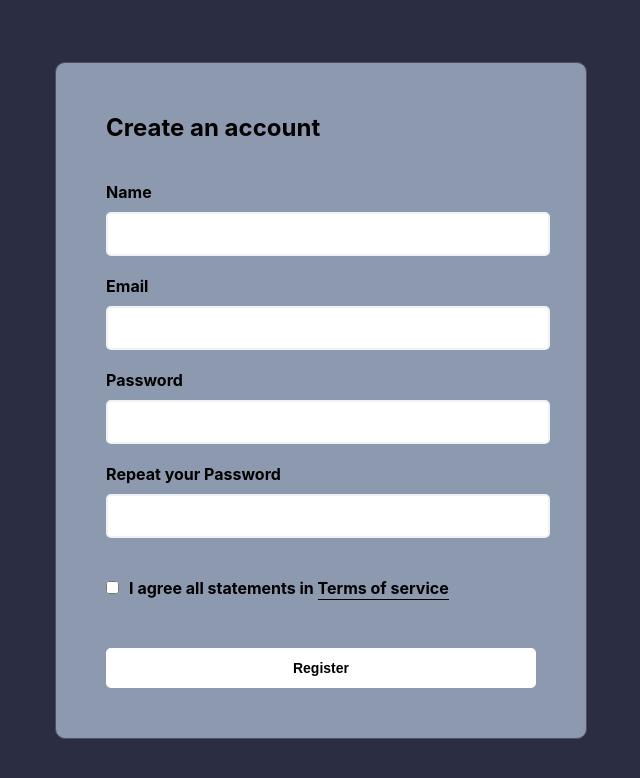
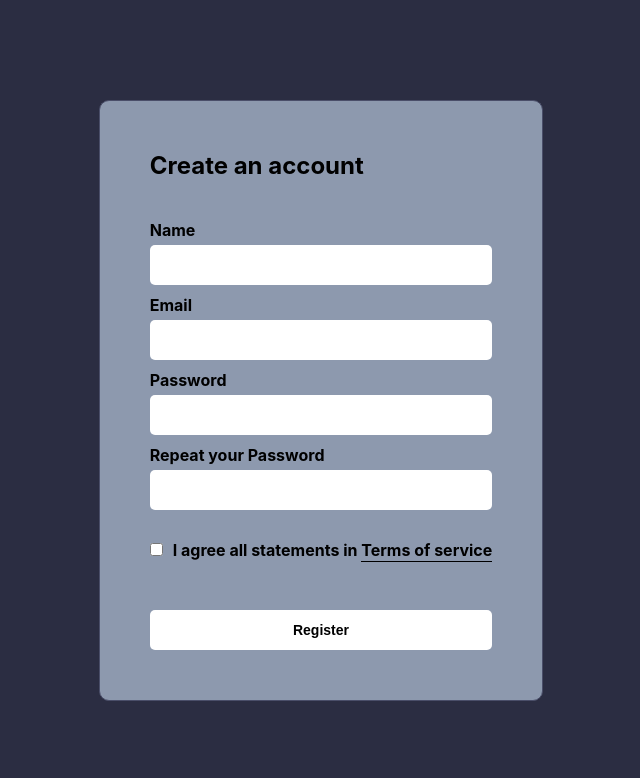
Before and after one commit to EmadNova/Login---Signup, a React (Create React App) app: page / in a window 1280 px wide. Shown: the top 778 px of the page, without its empty margins (319-959 px from the left). Built offline with nearby package versions, Linux system fonts and the light colour scheme.

Commit message:
fixing ...

```diff
--- a/src/component/Signup/Singup.module.scss
+++ b/src/component/Signup/Singup.module.scss
@@ -18,8 +18,12 @@
     }
 
     .form {
+      display: flex;
+      flex-direction: column;
 
       .info {
+        display: flex;
+        flex-direction: column;
 
         label {
           font-size: 16px;
@@ -29,7 +33,6 @@
 
         span {
           display: flex;
-          margin-top: 5px;
           font-size: 14px;
           font-weight: bold;
           justify-content: end;
@@ -37,17 +40,13 @@
         }
 
         .field {
-          outline: none;
-          border: 2px solid #edf2f4;
+          border: none;
           border-radius: 5px;
           font-size: 18px;
           font-weight: bold;
-          padding-left: 10px;
-          margin-top: 10px;
-          margin-bottom: 20px;
-          width: 100%;
+          padding: 0 10px;
           height: 40px;
-          transition: 0.2s ease;
+          margin: 5px 0 10px 0;
 
           &:focus {
             background-color: #edf2f4;
@@ -55,16 +54,13 @@
         }
 
         .redOne {
-          outline: none;
-          border: 2px solid #ef233c;
+          border: none;
           border-radius: 5px;
           font-size: 18px;
           font-weight: bold;
-          padding-left: 10px;
-          margin-top: 10px;
-          width: 100%;
+          padding: 0 10px;
           height: 40px;
-          transition: 0.2s ease;
+          margin: 5px 0 10px 0;
 
           &:focus {
             background-color: #edf2f4;
```
